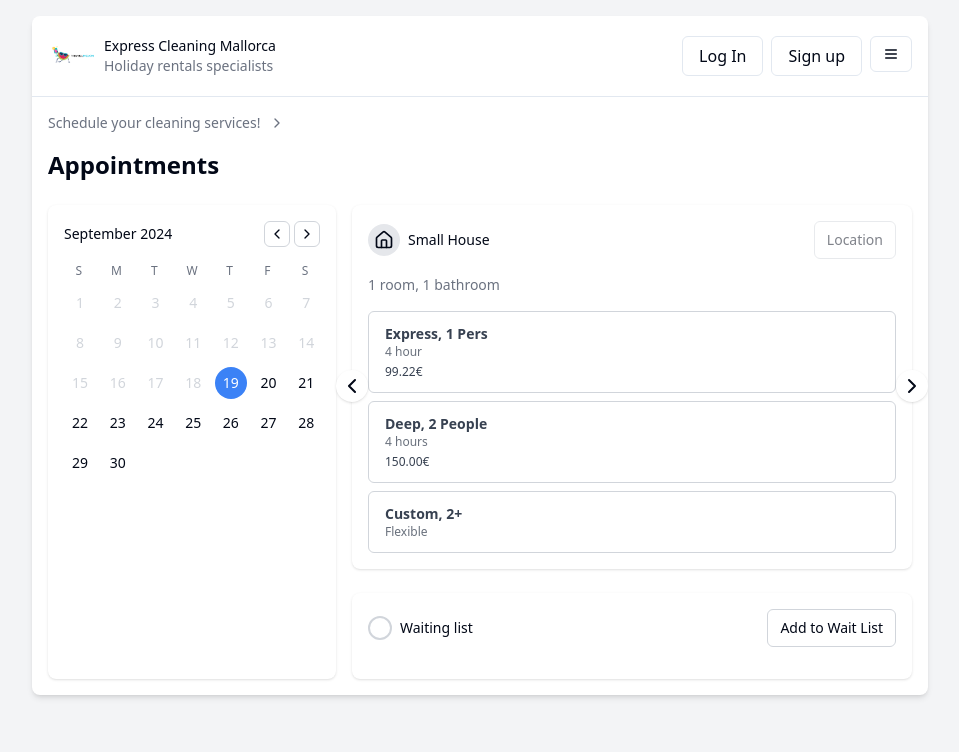
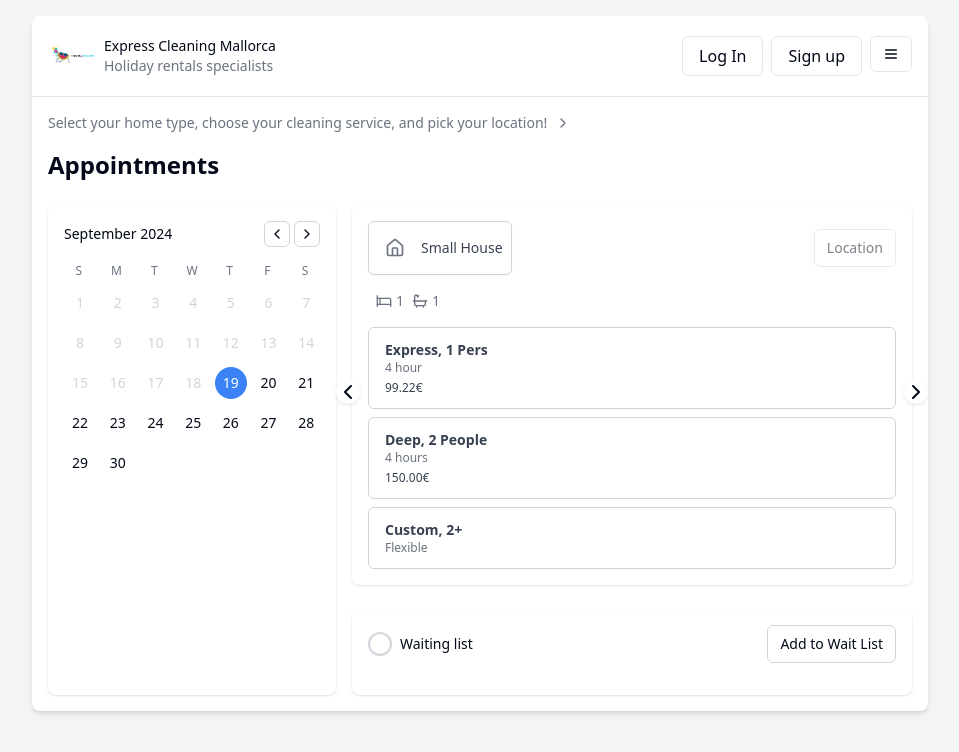
Before and after one commit to AxelClemente/cleaningapp, a Next.js app: page / in a window 1280 px wide. Shown: the top 752 px of the page, without its empty margins (160-1119 px from the left). Built offline with nearby package versions, Linux system fonts and the light colour scheme.

Commit message:
house&ServiceType with barth and rooms icon

```diff
--- a/app/components/House&ServiceType.tsx
+++ b/app/components/House&ServiceType.tsx
@@ -5,7 +5,7 @@ import { Dialog, DialogContent, DialogTrigger } from "@/components/ui/dialog"
 import { toast } from "@/components/ui/use-toast"
 import { Location } from './Location'
 import { ServiceSummary } from './ServiceSummary'
-import { Home, Building, Castle, Warehouse } from 'lucide-react'
+import { Home, Building, Castle, Warehouse, Bed, Bath } from 'lucide-react'
 
 interface HouseAndServiceTypeProps {
   houseType: 'small' | 'regular' | 'chalet' | 'finca'
@@ -107,38 +107,51 @@ export function HouseAndServiceType({
       case 'small':
         return <Home className="w-5 h-5" />;
       case 'regular':
+        return <Warehouse className="w-5 h-5" />;
+      case 'chalet':
         return <Building className="w-5 h-5" />;
-      case 'chalet':
+      case 'finca':
         return <Castle className="w-5 h-5" />;
-      case 'finca':
-        return <Warehouse className="w-5 h-5" />;
       default:
         return null;
     }
   };
 
+  function HouseDetails({ rooms, bathrooms }: { rooms: string; bathrooms: string }) {
+    return (
+      <div className="flex items-center space-x-2 text-sm text-gray-500 mt-2 mb-4 ml-2">
+        <div className="flex items-center">
+          <Bed className="w-4 h-4 mr-1" />
+          <span>{rooms}</span>
+        </div>
+        <div className="flex items-center ml-4">
+          <Bath className="w-4 h-4 mr-1" />
+          <span>{bathrooms}</span>
+        </div>
+      </div>
+    )
+  }
+
   return (
     <div className="bg-white shadow rounded-lg p-4">
       <div className="flex items-center justify-between mb-4">
-        <h3 className="text-sm font-medium flex items-center">
-          <input
-            type="checkbox"
-            id={`${houseType}House`}
-            className="sr-only peer"
-            onChange={(e) => handleHouseSelection(e.target.checked)}
-          />
-          <label
-            htmlFor={`${houseType}House`}
-            className="w-8 h-8 rounded-full bg-gray-200 mr-2 cursor-pointer
-               flex items-center justify-center
-               peer-checked:bg-green-500 peer-checked:text-white transition-colors duration-200"
-          >
+        <button
+          onClick={() => handleHouseSelection(!isHouseSelected)}
+          className={`flex items-center space-x-2 p-2 rounded-md transition-colors duration-200
+            ${isHouseSelected
+              ? 'bg-green-100 text-green-700'
+              : 'bg-white text-gray-700 border border-gray-300 shadow-sm'}
+            hover:bg-green-50 focus:outline-none focus:ring-2 focus:ring-green-500`}
+        >
+          <div className={`p-2 rounded-full ${isHouseSelected ? 'bg-green-500 text-white' : 'bg-white text-gray-500'}`}>
             {getHouseIcon(houseType)}
-          </label>
-          {houseType === 'small' ? 'Small House' :
-           houseType === 'regular' ? 'Regular House' :
-           houseType === 'chalet' ? 'Chalet' : 'Finca'}
-        </h3>
+          </div>
+          <span className="text-sm font-medium">
+            {houseType === 'small' ? 'Small House' :
+             houseType === 'regular' ? 'Regular House' :
+             houseType === 'chalet' ? 'Chalet' : 'Finca'}
+          </span>
+        </button>
         <Dialog open={isLocationDialogOpen} onOpenChange={setIsLocationDialogOpen}>
           <DialogTrigger asChild>
             <button
@@ -160,13 +173,21 @@ export function HouseAndServiceType({
           )}
         </Dialog>
       </div>
-      <p className="text-sm text-gray-500 mb-4">
-        {houseType === 'small' ? '1 room, 1 bathroom' :
-         houseType === 'regular' ? '2-3 rooms, 2 bathrooms' :
-         houseType === 'chalet' ? '3-4 rooms, 2-3 bathrooms' :
-         '4+ rooms, 3+ bathrooms'}
-      </p>
-      <div className="grid grid-cols-1 gap-2">
+      <HouseDetails
+        rooms={
+          houseType === 'small' ? '1' :
+          houseType === 'regular' ? '2' :
+          houseType === 'chalet' ? '3' :
+          '4+'
+        }
+        bathrooms={
+          houseType === 'small' ? '1' :
+          houseType === 'regular' ? '2' :
+          houseType === 'chalet' ? '3' :
+          '3+'
+        }
+      />
+      <div className="grid grid-cols-1 gap-2 mt-2">
         {renderServiceOptions()}
       </div>
       {price !== null && (
--- a/app/page.tsx
+++ b/app/page.tsx
@@ -39,7 +39,7 @@ export default function Component() {
         <Header doctorName="Express Cleaning Mallorca" clinicName="Holiday rentals specialists" />
         <div className="p-4">
           <div className="flex items-center space-x-2 text-sm text-gray-500">
-            <span>Schedule your cleaning services!</span>
+            <span>Select your home type, choose your cleaning service, and pick your location!</span>
             <ChevronRight className="h-4 w-4" />
           </div>
           <h2 className="text-2xl font-bold mt-4 mb-6">Appointments</h2>
@@ -54,12 +54,12 @@ export default function Component() {
                   selectedDate={selectedDate}
                 />
                 <div className="absolute top-1/2 -translate-y-1/2 left-0 -ml-4">
-                  <button onClick={handlePreviousHouseType} className="p-1 bg-white rounded-full shadow">
+                  <button onClick={handlePreviousHouseType} className="p-1/2 bg-white rounded-full shadow">
                     <ChevronLeft className="h-6 w-6" />
                   </button>
                 </div>
                 <div className="absolute top-1/2 -translate-y-1/2 right-0 -mr-4">
-                  <button onClick={handleNextHouseType} className="p-1 bg-white rounded-full shadow">
+                  <button onClick={handleNextHouseType} className="p-1/2 bg-white rounded-full shadow">
                     <ChevronRight className="h-6 w-6" />
                   </button>
                 </div>
```
